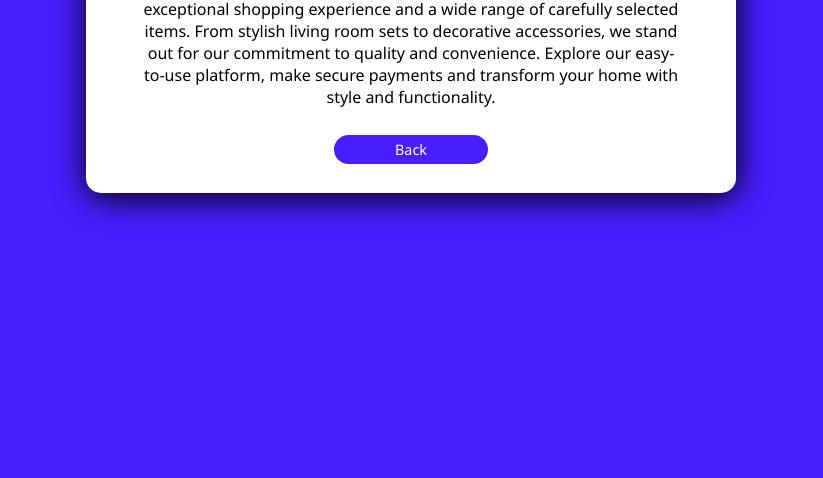
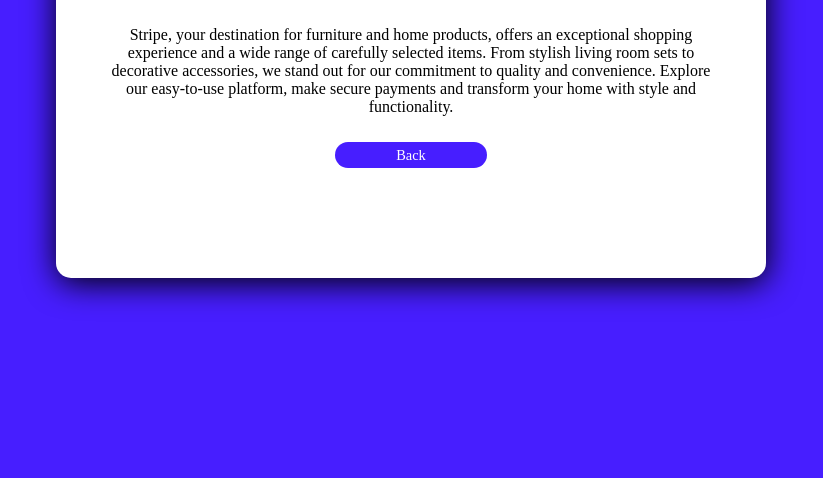
Before and after one commit to AnellSkill/JSProyect, a plain HTML site: page aboutPage/welcome.html in a window 1280 px wide. Shown: the part 322-800 px from the top of the page, without its empty margins (229-1052 px from the left). Drawn offline with Linux system fonts and the light colour scheme.

Commit message:
Update welcome.css

```diff
--- a/aboutPage/welcome.css
+++ b/aboutPage/welcome.css
@@ -1,10 +1,3 @@
-*{
-    padding: 0px;
-    margin: 0px;
-    box-sizing: border-box;
-    font-family: 'Segoe UI', Tahoma, Geneva, Verdana, sans-serif;
-}
-
 body{
     background-color: #471eff;
 }
@@ -23,7 +16,7 @@ img{
     text-align: center;
     border-radius: 15px;
     align-items: center;
-    margin-top: 75px;
+    margin-top:100px;
     box-shadow: 1px 5px 2em 0;
     padding: 30px;
 }
```
